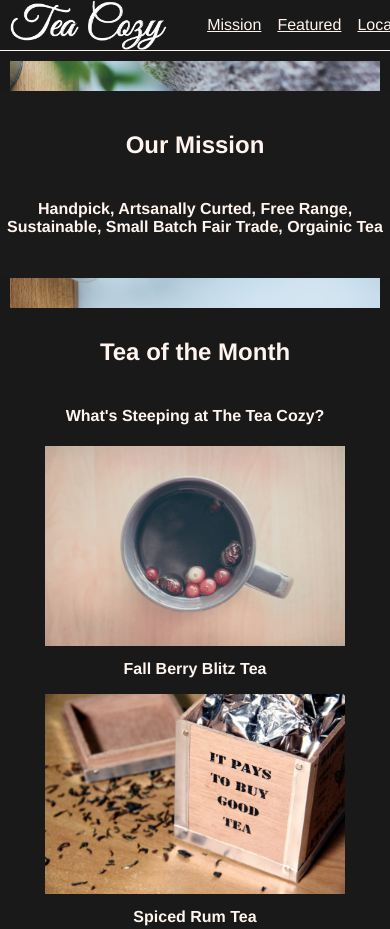
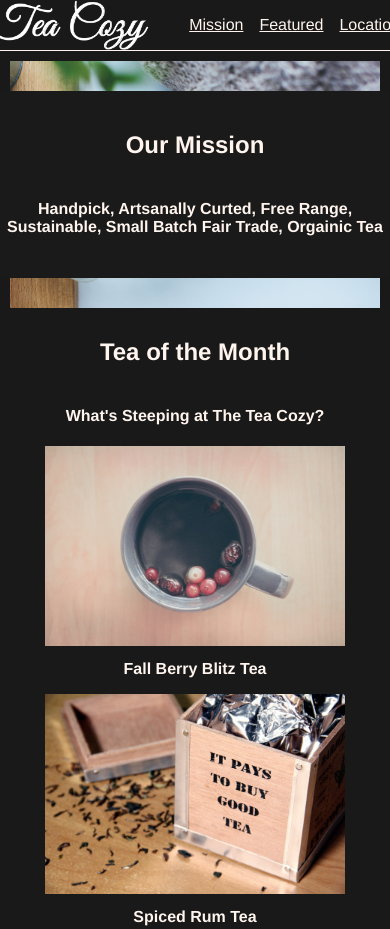
Before and after one commit to ChristopherNorcott/tea-cozy, a plain HTML site: page index.html in a window 390 px wide. Shown: the top 929 px of the page. Drawn offline with Linux system fonts and the light colour scheme.

Commit message:
Update index.css

```diff
--- a/index.css
+++ b/index.css
@@ -180,3 +180,9 @@ a{
     justify-content: flex-start;
     margin-left: 20px;
 }
+
+@media only screen and (max-width: 480px){
+    .headings{
+        justify-content: center;
+    }
+}
```
